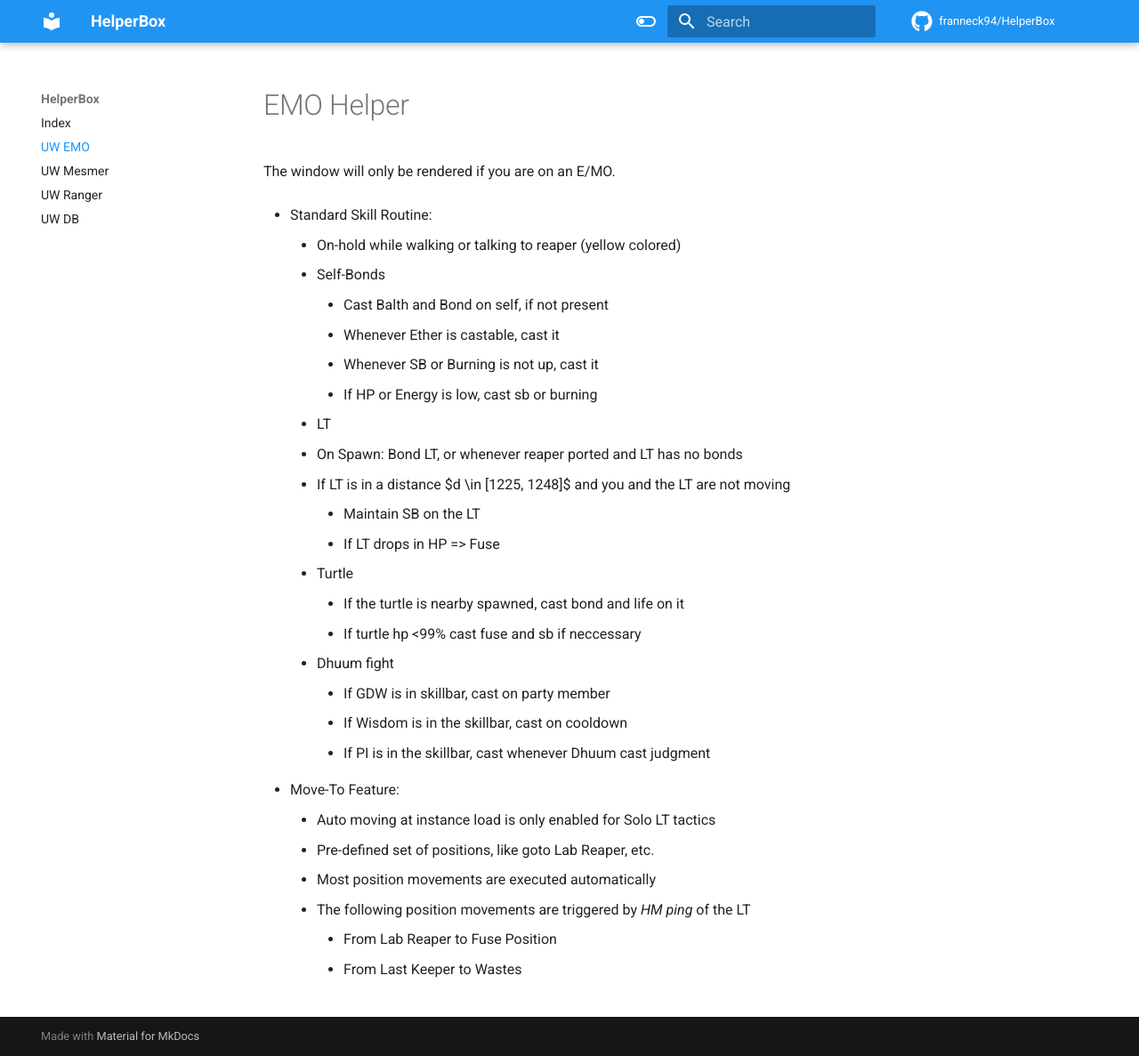
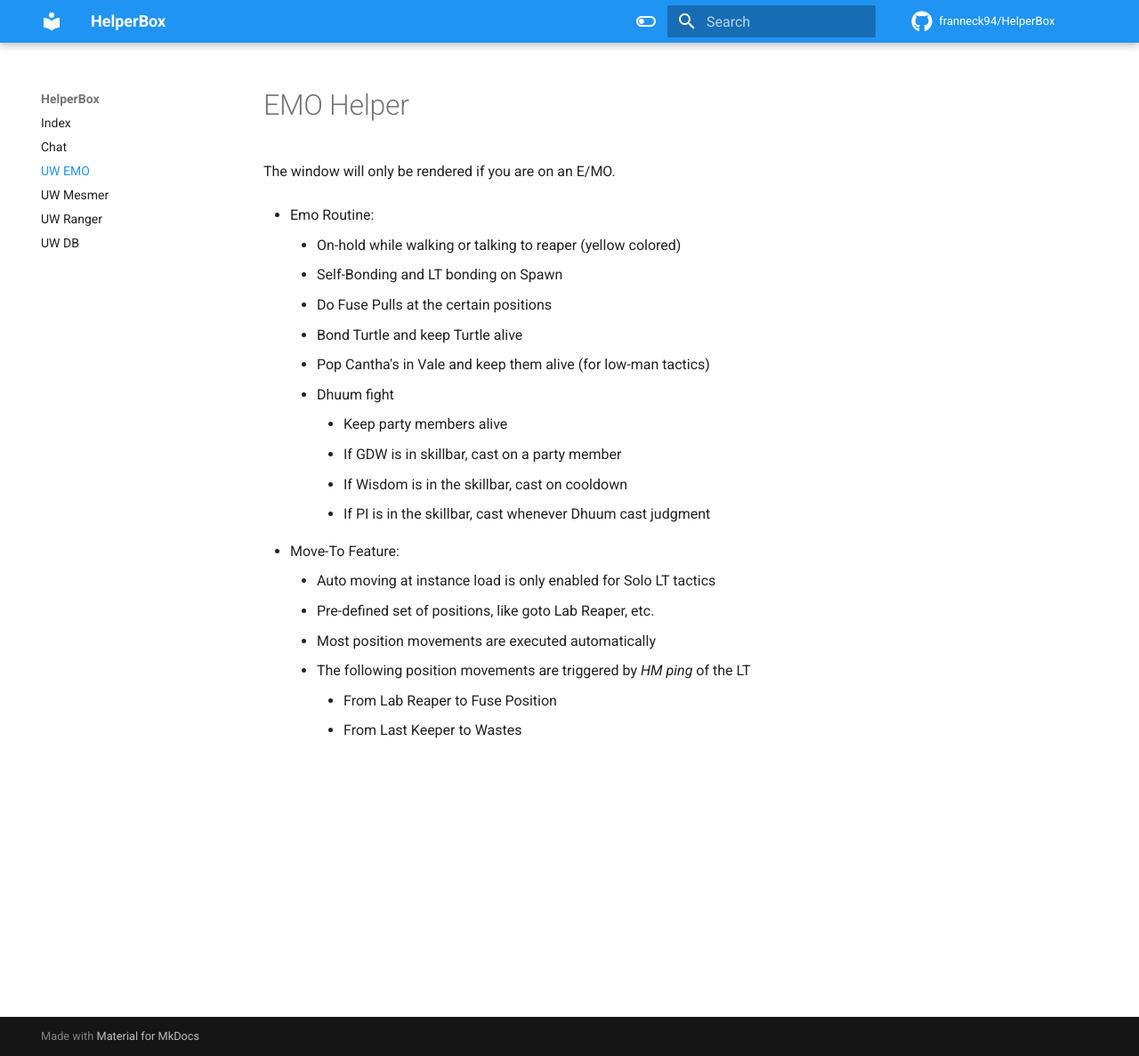
Before and after one commit to franneck94/HelperBox, an MkDocs documentation site: the page built from docs/Uw/Emo.md, in a window 1280 px wide and 1187 px high. Shown: the whole window at 89% size. Built offline with MkDocs 1.6.1 and Material for MkDocs 9.7.7, drawn with Linux system fonts in a browser that asks for light colours; comment, search, counter and statistics services are not loaded.

Commit message:
updated doc

```diff
--- a/docs/Uw/Emo.md
+++ b/docs/Uw/Emo.md
@@ -2,23 +2,15 @@
 
 The window will only be rendered if you are on an E/MO.
 
-- Standard Skill Routine:
+- Emo Routine:
     - On-hold while walking or talking to reaper (yellow colored)
-    - Self-Bonds
-        - Cast Balth and Bond on self, if not present
-        - Whenever Ether is castable, cast it
-        - Whenever SB or Burning is not up, cast it
-        - If HP or Energy is low, cast sb or burning
-    - LT
-      - On Spawn: Bond LT, or whenever reaper ported and LT has no bonds
-      - If LT is in a distance $d \in [1225, 1248]$ and you and the LT are not moving
-        - Maintain SB on the LT
-        - If LT drops in HP => Fuse
-    - Turtle
-        - If the turtle is nearby spawned, cast bond and life on it
-        - If turtle hp <99% cast fuse and sb if neccessary
+    - Self-Bonding and LT bonding on Spawn
+    - Do Fuse Pulls at the certain positions
+    - Bond Turtle and keep Turtle alive
+    - Pop Cantha's in Vale and keep them alive (for low-man tactics)
     - Dhuum fight
-        - If GDW is in skillbar, cast on party member
+        - Keep party members alive
+        - If GDW is in skillbar, cast on a party member
         - If Wisdom is in the skillbar, cast on cooldown
         - If PI is in the skillbar, cast whenever Dhuum cast judgment
 
--- a/mkdocs.yml
+++ b/mkdocs.yml
@@ -29,6 +29,7 @@ plugins:
 
 nav:
   - "Index": index.md
+  - "Chat": ChatCommands.md
   - "UW EMO": Uw/Emo.md
   - "UW Mesmer": Uw/Mesmer.md
   - "UW Ranger": Uw/Ranger.md
```
Also changed, not shown: docs/ChatCommands.md (added, +38 -0 lines), docs/Uw/Db.md (+5 -5 lines), docs/index.md (+2 -1 lines).
